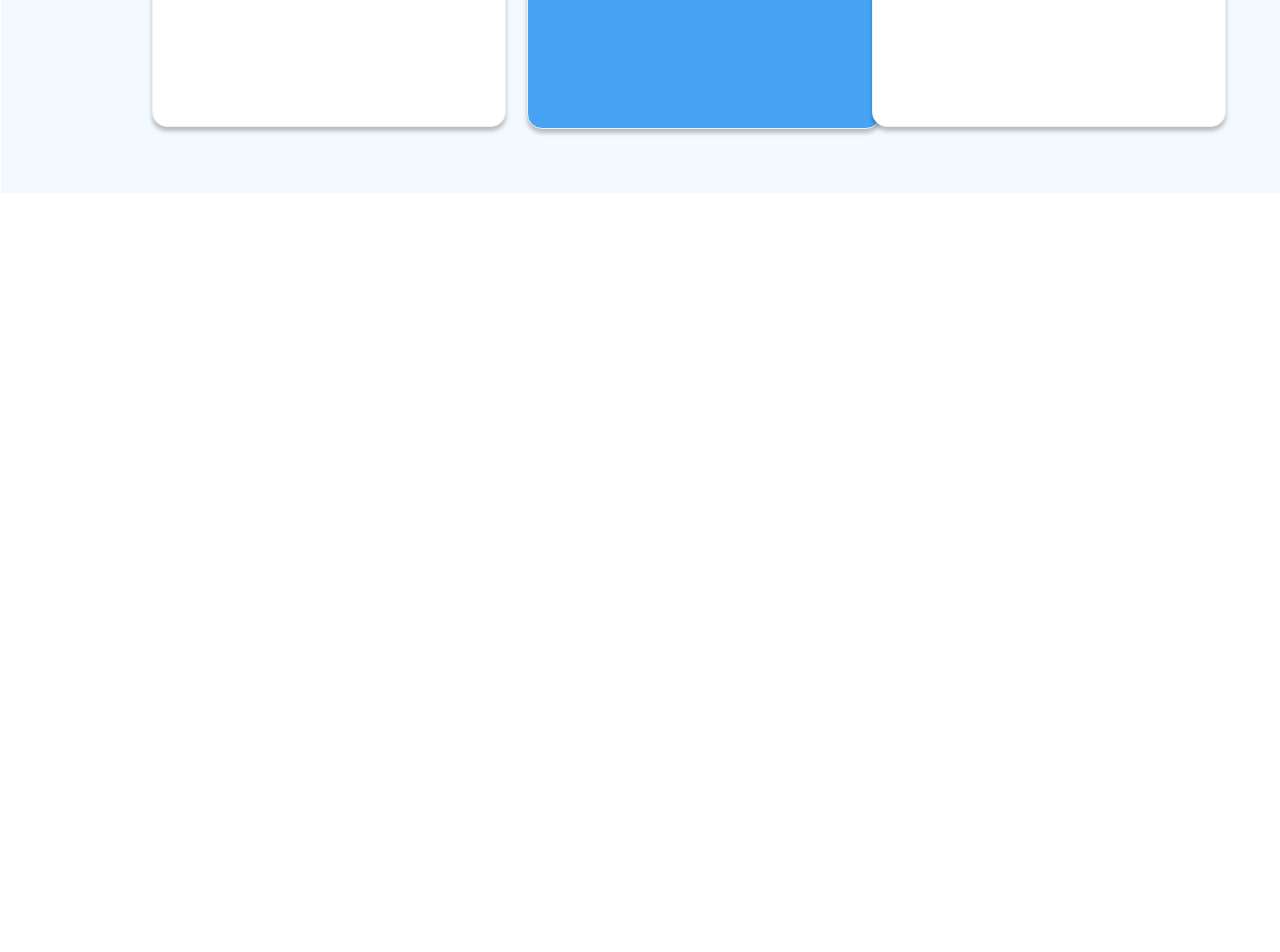
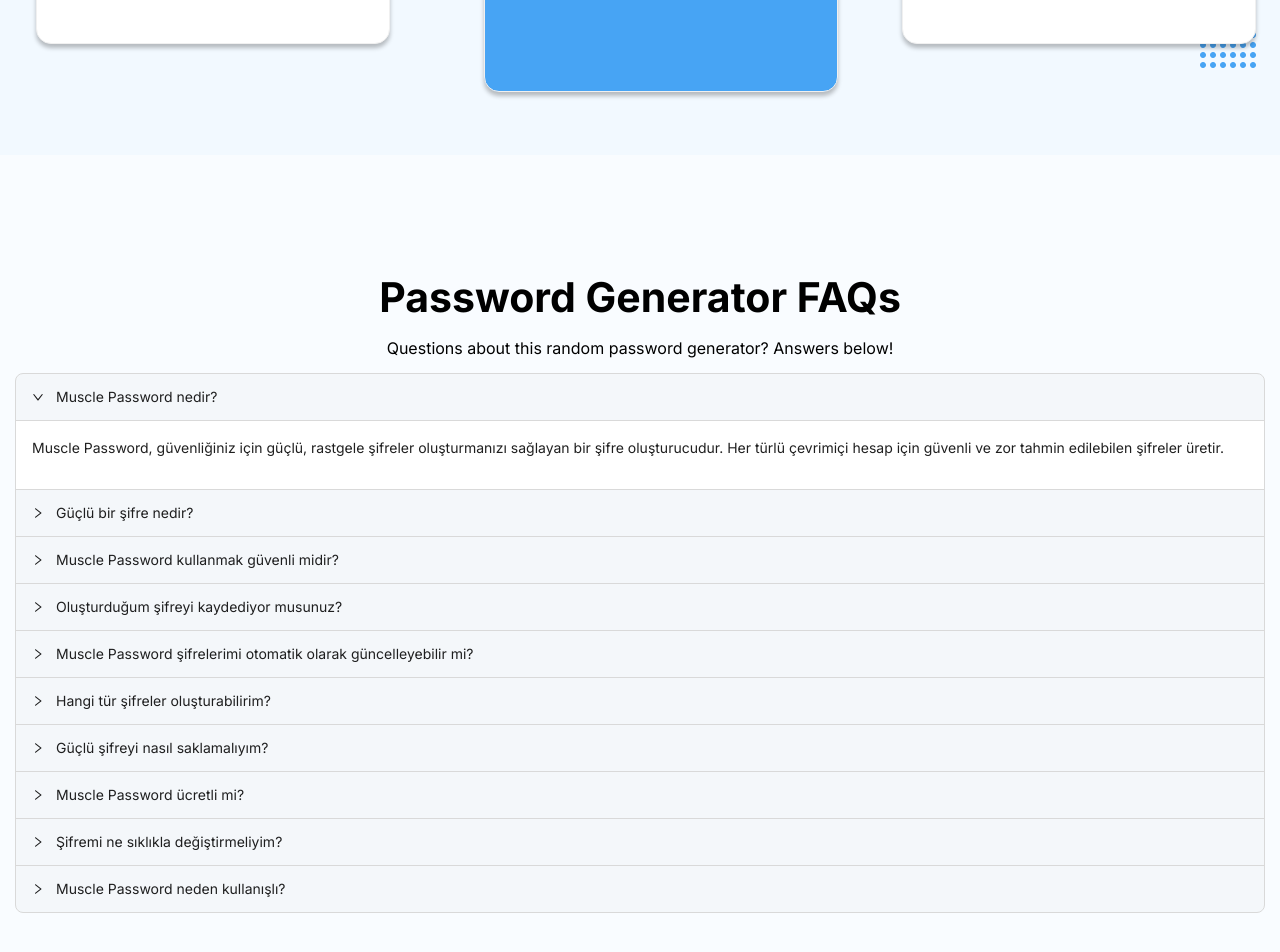
Before and after one commit to musclepassword/musclepassword, a Next.js app: page / in a window 1280 px wide. Shown: the part 1426-2378 px from the top of the page. Before the commit the page ends 1619 px from the top, so only its background shows below. Built offline with nearby package versions, Linux system fonts and the light colour scheme.

Commit message:
FAQ component create

```diff
--- /dev/null
+++ b/src/components/FAQ/index.js
@@ -0,0 +1,28 @@
+import { Collapse } from 'antd';
+import { useTranslation } from 'react-i18next';
+import FAQ from "../../static/faq.json";
+
+export default function FAQSection() {
+    const { t } = useTranslation('common');
+
+    const items = FAQ.map((item, i) => (
+        {
+            key: i,
+            label: item.title
+            ,
+            children: <p>{item.description}</p>
+        }
+    ));
+
+    return (
+        <section className='faq-section'>
+            <div className="container">
+                <article>
+                    <h2>{t("Password Generator FAQs")}</h2>
+                    <p>{t("Questions about this random password generator? Answers below!")}</p>
+                </article>
+                <Collapse defaultActiveKey={['0']} items={items} />
+            </div>
+        </section>
+    );
+};
--- a/src/pages/index.js
+++ b/src/pages/index.js
@@ -5,6 +5,7 @@
 import HomeSection from "@/components/HomeSection";
 import { ConfigProvider } from 'antd';
 import AboutSection from "@/components/About";
+import FAQSection from "@/components/FAQ";
 
 const geistSans = localFont({
   src: "./fonts/GeistVF.woff",
@@ -48,6 +49,7 @@
         <HeaderComponent />
         <HomeSection />
         <AboutSection />
+        <FAQSection />
       </ConfigProvider>
     </>
   );
--- /dev/null
+++ b/src/static/faq.json
@@ -0,0 +1,42 @@
+[
+    {
+      "title": "Muscle Password nedir?",
+      "description": "Muscle Password, güvenliğiniz için güçlü, rastgele şifreler oluşturmanızı sağlayan bir şifre oluşturucudur. Her türlü çevrimiçi hesap için güvenli ve zor tahmin edilebilen şifreler üretir."
+    },
+    {
+      "title": "Güçlü bir şifre nedir?",
+      "description": "Güçlü bir şifre, en az 12 karakter uzunluğunda, harfler (büyük/küçük), rakamlar ve özel karakterlerin bir karışımını içeren şifredir. Bu tür şifreler tahmin edilmesi zor olduğu için güvenlidir."
+    },
+    {
+      "title": "Muscle Password kullanmak güvenli midir?",
+      "description": "Evet, Muscle Password rastgele şifreler oluşturur ve bu şifreler hiçbir yerde saklanmaz. Şifrenizi oluşturduktan sonra doğrudan size sunulur."
+    },
+    {
+      "title": "Oluşturduğum şifreyi kaydediyor musunuz?",
+      "description": "Hayır, Muscle Password herhangi bir şifreyi kaydetmez veya saklamaz. Tüm işlemler cihazınızda gerçekleşir."
+    },
+    {
+      "title": "Muscle Password şifrelerimi otomatik olarak güncelleyebilir mi?",
+      "description": "Hayır, Muscle Password yalnızca şifre oluşturur. Mevcut hesaplarınızdaki şifreleri güncellemek için ilgili hesabın şifre değişikliği ayarlarını kullanmalısınız."
+    },
+    {
+      "title": "Hangi tür şifreler oluşturabilirim?",
+      "description": "Büyük ve küçük harfler, rakamlar ve özel karakterler içeren şifreler oluşturabilirsiniz. Uzunluk ve içerik seçeneklerini ihtiyacınıza göre belirleyebilirsiniz."
+    },
+    {
+      "title": "Güçlü şifreyi nasıl saklamalıyım?",
+      "description": "Güçlü şifrelerinizi saklamak için güvenli bir şifre yöneticisi kullanabilirsiniz. Böylece tüm şifrelerinizi güvenle bir arada bulundurabilirsiniz."
+    },
+    {
+      "title": "Muscle Password ücretli mi?",
+      "description": "Hayır, Muscle Password'ü ücretsiz olarak kullanabilirsiniz. Şifre güvenliğiniz için en kaliteli araçları sunmayı hedefliyoruz."
+    },
+    {
+      "title": "Şifremi ne sıklıkla değiştirmeliyim?",
+      "description": "Önerilen en iyi uygulamalardan biri şifrelerinizi düzenli olarak, özellikle hassas bilgiler içeren hesaplar için 3-6 ayda bir değiştirmektir."
+    },
+    {
+      "title": "Muscle Password neden kullanışlı?",
+      "description": "Çevrimiçi güvenliğinizi artırmak için güçlü ve rastgele şifreler oluşturmak gereklidir. Muscle Password ile saniyeler içinde güvenli ve tahmin edilmesi zor şifreler oluşturabilirsiniz."
+    }
+  ]
--- a/src/styles/globals.scss
+++ b/src/styles/globals.scss
@@ -161,7 +161,7 @@
     .char-checkbox {
         display: flex;
         justify-content: center;
-        margin-bottom: 21px;
+        margin-bottom: 51px;
 
         span {
             margin-right: 7px;
@@ -184,8 +184,30 @@
     position: relative;
     width: 100%;
     height: 781px;
-    margin: 38px 0 521px 1px;
-    padding: 99px 104px 100px 115px;
+    padding: 100px 0;
     background-color: #f2f9ff;
     text-align: center;
+
+    .circle-left {
+        position: absolute;
+        left: 13px;
+        top: 120px;
+    }
+
+    .circle-right {
+        position: absolute;
+        right: 9px;
+        bottom: 30px;
+    }
 }
+
+.faq-section {
+    position: relative;
+    width: 100%;
+    padding: 100px 0;
+    background-color: #f9fcff;
+
+    article {
+        text-align: center;
+    }
+}
```
